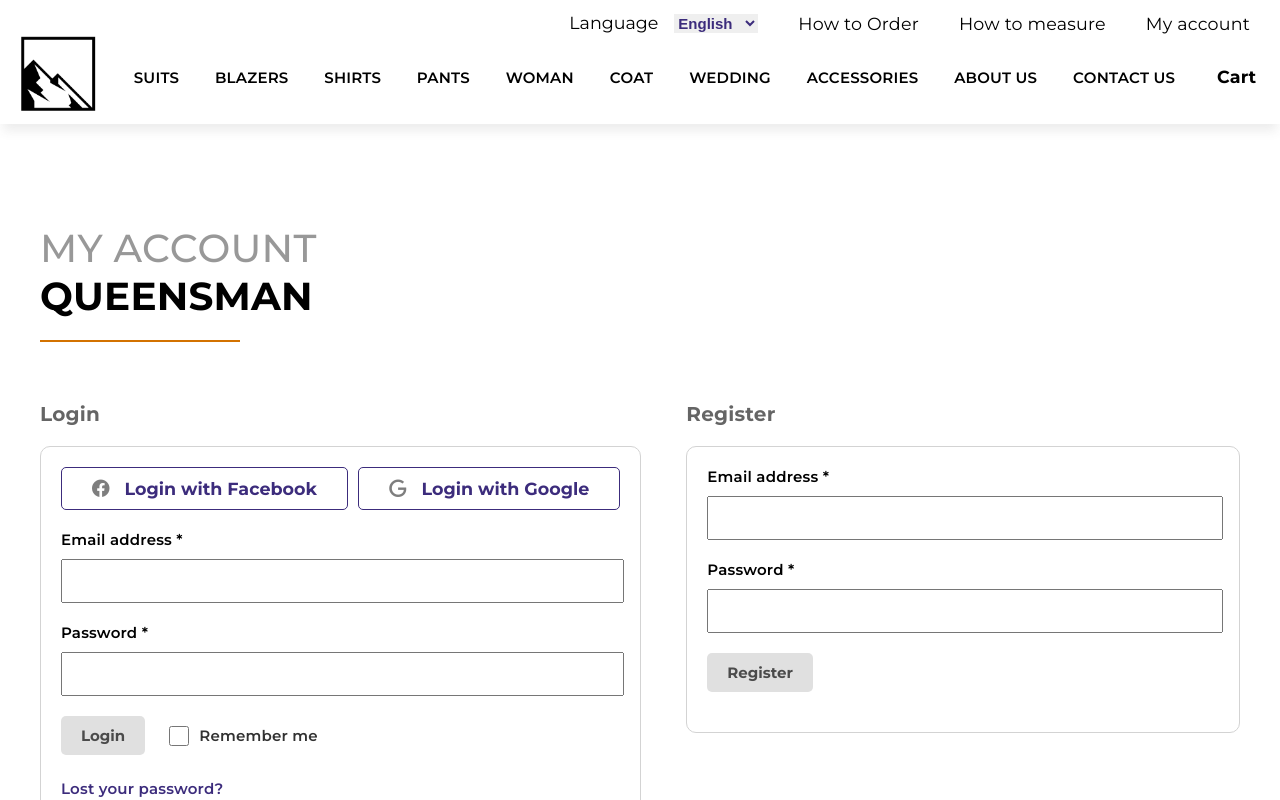
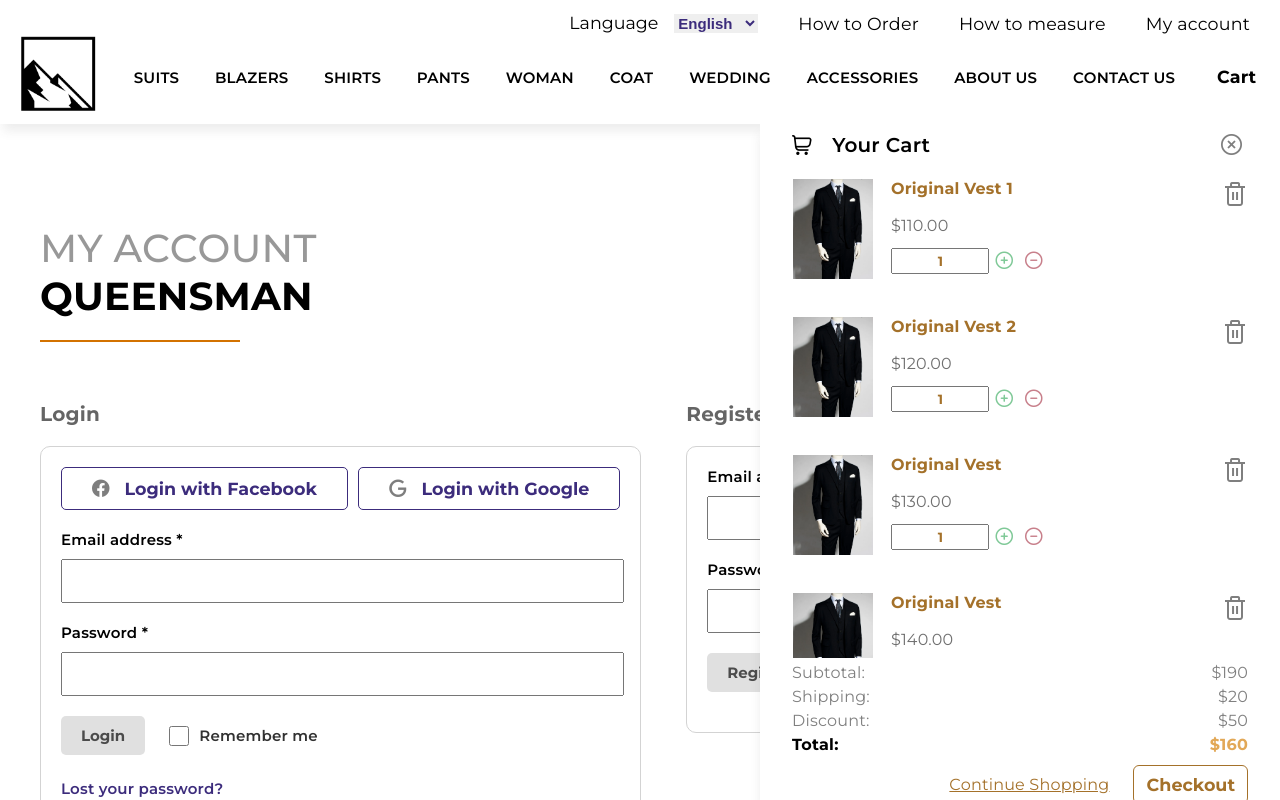
Before and after one commit to tranhuanhcmus/QLPM-K20, a React (Create React App) app in the folder client/: page /my-account in a window 1280 px wide. Both pictures are taken after a click on the button "Cart". Shown: the top 800 px of the page. Built offline with nearby package versions, Linux system fonts and the light colour scheme; what axios-mock-adapter would draw is missing.

Commit message:
format ui cart

```diff
--- a/client/src/components/Cart/Cart.jsx
+++ b/client/src/components/Cart/Cart.jsx
@@ -99,11 +99,14 @@
       {isShow && (
         <div className={styles.cart}>
           <div className={styles.head}>
-            <i className="fi fi-rr-shopping-cart"></i>
-            <span>Your Cart</span>
+			<div className={styles.head_btn_cart}>
+				<i className="fi fi-rr-shopping-cart"></i>
+				<span>Your Cart</span>
+
+			</div>
             <button onClick={() => setShow(false)}>
-              <i className="fi fi-rs-circle-xmark"></i>
-            </button>
+				<i className="fi fi-rs-circle-xmark"></i>
+			</button>
           </div>
           <CartList data={data}/>
 		  <div className={styles.total}>
--- a/client/src/components/Cart/Cart.module.scss
+++ b/client/src/components/Cart/Cart.module.scss
@@ -24,10 +24,20 @@
 	height: $headCart-height;
 	display: flex;
 	align-items: center;
-	gap: 20px;
-
+	justify-content: space-between;
 	button {
 		margin-left: auto;
+		i{
+			font-size: larger;
+		}
+	}
+	.head_btn_cart{
+		display: flex;
+		gap: 20px;
+
+		span{
+			font-weight: 600;
+		}
 	}
 }
 
@@ -59,6 +69,8 @@
 	display: flex;
 	align-items: center;
 	transition: all .2s ease;
+	align-items: flex-start;
+
 
 	img {
 		height: 100%;
@@ -86,15 +98,20 @@
 .item__info {
 	flex: 1;
 	margin-left: 18px;
+	height: 100px;
 }
 
 .item__price {
-
 	margin-top: 12px;
+	display: flex;
+	height: 70%;
+	flex-direction: column;
+	justify-content: space-around;
 }
 
 .item__price__value {
 	color: var(--grey);
+	font-size: medium;
 
 	&::before {
 		content: "$";
@@ -107,7 +124,7 @@
 	display: flex;
 	align-items: center;
 	&::before {
-		content: "amount: ";
+		// content: "amount: ";
 		margin-right: 8px;
 	}
 }
@@ -115,16 +132,14 @@
 .item__info__name {
 	color: var(--primary);
 	font-weight: bold;
-	font-size: 1.2rem;
+	font-size: 0.8rem;
 	cursor: pointer;
 }
 
 .actions {
-	display: flex;
-	align-items: center;
-	gap: 8px;
+	margin-right: 20px;
 	button{
-		margin-right: 10%;
+
 		i {
 			font-size: 1.2rem;
 		}
@@ -134,12 +149,11 @@
 
 .actions__change {
 	display: flex;
-	flex-direction: column;
 	button:first-child i {
-		color: #50c878;
+		color: #009331;
 	}
 	button:last-child i {
-		color: #d21f3c;
+		color: #910018;
 	}
 }
 
@@ -165,6 +179,7 @@
 	span{
 		cursor: pointer;
 		text-decoration: underline;
+		font-size: medium;
 	}
 	button{
 		transition: all .2s ease;
@@ -185,20 +200,36 @@
 
 	p{
 		display: flex;
-		justify-content: space-between;
+		justify-content: flex-end;
 		align-items: center;
+		font-size: medium;
+		margin: 5px 0px;
 		b{
-			font-weight: 500;
-			color: var(--primary-light);
+			font-weight: 400;
+			// color: var(--primary-light);
+			color: gray;
 		}
+
 		span{
 			margin-left: auto;
 			&::before {
 				content: "$";
 			}
+			color: gray;
+		}
+	}
+	p:last-child{
+		b{
+			font-weight: 700;
+			color: black;
+		}
+		span{
+			font-weight: 700;
+			color: var(--primary-light);
 		}
 	}
 }
+
 .emptyCart{
 	margin:auto;
 	width: 100%;
--- a/client/src/components/layouts/Header.js
+++ b/client/src/components/layouts/Header.js
@@ -9,7 +9,7 @@
 
 const Header = () => {
 
-    const [showCart,setShowCart]=React.useState(true)
+    const [showCart,setShowCart]=React.useState(false)
 
     return (
         <header className=' header'  >
```
